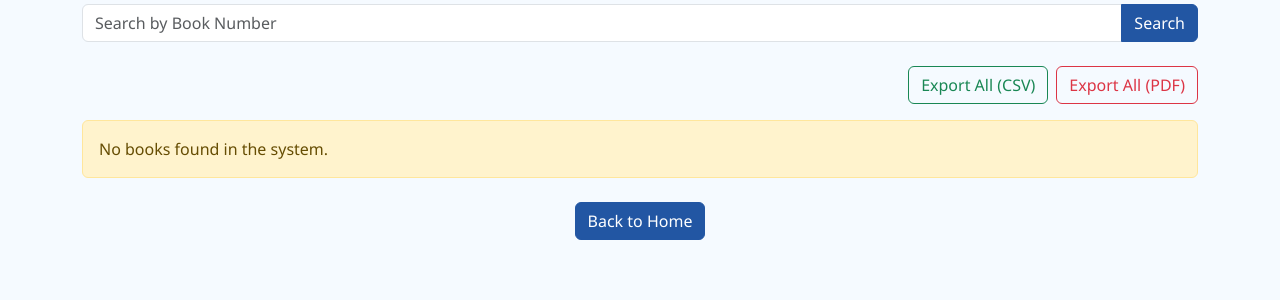
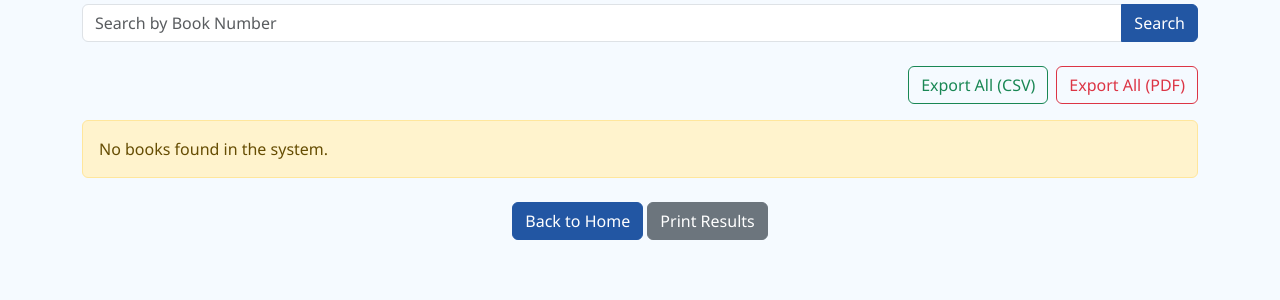
Before and after one commit to sp-mujuni/NeuroSim, a Flask app: page /books in a window 1280 px wide. Shown: the part 247-547 px from the top of the page. Run offline with Flask 3, Linux system fonts and the light colour scheme; the visitor is signed in with stand-in values (Sample User, id 1); parts of the project's set-up code (start-up, migrations or seed data) failed here and were passed over.

Commit message:
Add print button to books page for printing results

```diff
--- a/templates/books.html
+++ b/templates/books.html
@@ -68,6 +68,7 @@
     {% endif %}
     <div class="text-center mt-4">
       <a href="/" class="btn btn-primary" style="background-color: #2256a3; border-color: #2256a3;">Back to Home</a>
+      <button onclick="window.print()" class="btn btn-secondary">Print Results</button>
     </div>
     <br>
   <br>
```
